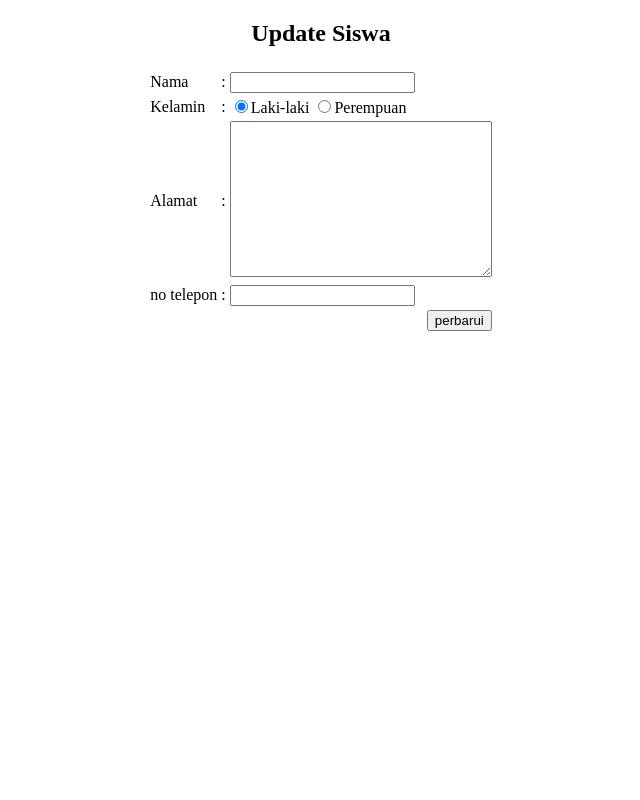
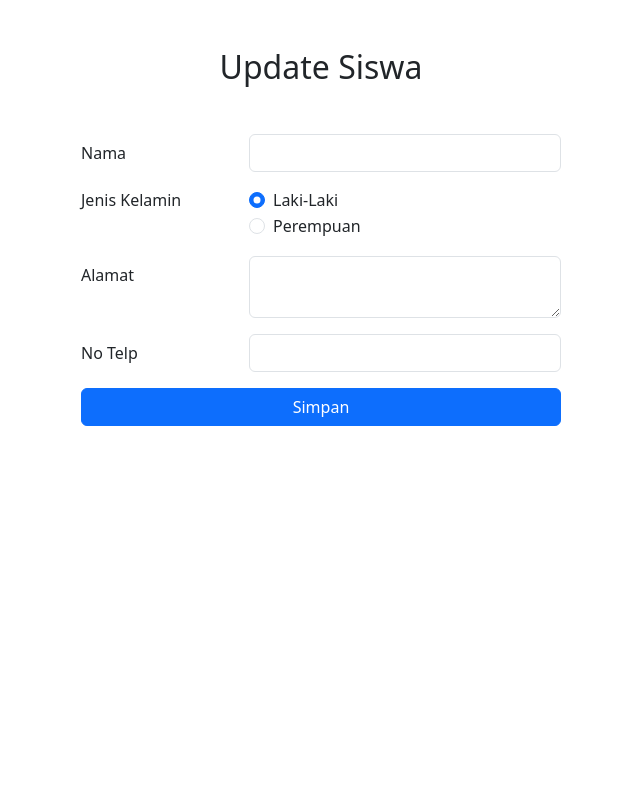
Before and after one commit to rawhx/Tugas6, a PHP site: page /update.php?id=1 in a window 1280 px wide. Shown: the whole page, without its empty margins (319-959 px from the left). Run offline with PHP 8.4, Linux system fonts and the light colour scheme; data that the repository does not hold is empty.

Commit message:
update styling

```diff
--- a/createb.php
+++ b/createb.php
@@ -1,6 +1,5 @@
 <?php
     include "koneksi.php";
-    if ($_POST['submit']) {
     $nama = $_POST['nama'];
     $kelamin = $_POST['kelamin'];
     $alamat = $_POST['alamat'];
@@ -13,4 +12,3 @@
     } catch (\Throwable $th) {
         echo "Error : $th";
     }
-    }
--- a/update.php
+++ b/update.php
@@ -13,50 +13,48 @@
     <meta http-equiv="X-UA-Compatible" content="IE=edge">
     <meta name="viewport" content="width=device-width, initial-scale=1.0">
     <title>Update</title>
+    <link href="https://cdn.jsdelivr.net/npm/bootstrap@5.3.3/dist/css/bootstrap.min.css" rel="stylesheet" integrity="sha384-QWTKZyjpPEjISv5WaRU9OFeRpok6YctnYmDr5pNlyT2bRjXh0JMhjY6hW+ALEwIH" crossorigin="anonymous">
 </head>
-<body>
-    <form action="updateb.php" method="POST">
-        <h2 style="text-align: center;">Update Siswa</h2>
-        <table align="center">
-            <tr>
+<body class="p-5 d-flex align-items-center" style="height: 100vh;flex-direction: column;">
+    <h2 style="text-align: center;" class="mb-5">Update Siswa</h2>
+    <form action="updateb.php" method="post" style="width: 30em;">
+        <div class="row mb-3">
+            <label for="nama" class="col-sm-4 col-form-label">Nama</label>
+            <div class="col-sm-8">
                 <input type="hidden" name="ID" value="<?php echo $data['ID']; ?>">
-            </tr>
-            <tr>
-                <td>Nama</td>
-                <td>:</td>
-                <td><input type="text" name="nama" value="<?= $data['Nama']?>"></td>
-            </tr>
-            <tr>
-                <td>Kelamin</td>
-                <td>:</td>
-                <td>
-                    <?php
-                        if ($data['Jenis_Kelamin'] == 0) { ?>
-                            <input type="radio" name="kelamin" value="0" checked>Laki-laki
-                            <input type="radio" name="kelamin" value="1">Perempuan
-                            <?php    } else { ?>
-                            <input type="radio" name="kelamin" value="0" >Laki-laki
-                            <input type="radio" name="kelamin" value="1" checked>Perempuan
-                    <?php    }
-                    ?>
-                </td>
-            </tr>
-            <tr>
-                <td>Alamat</td>
-                <td>:</td>
-                <td><textarea name="alamat" cols="30" rows="10"><?= $data['Alamat']?></textarea></td>
-            </tr>
-            <tr>
-                <td>no telepon</td>
-                <td>:</td>
-                <td><input type="number" name="no_telepon" id="" value="<?= $data['no_telepon']?>"></td>
-            </tr>
-            <tr>
-                <td colspan="3" style="text-align: right;">
-                    <input type="submit" value="perbarui" name="submit">
-                </td>
-            </tr>
-        </table>
+                <input type="text" name="nama" class="form-control" id="nama" value="<?php echo $data['Nama']; ?>" required>
+            </div>
+        </div>
+        <fieldset class="row mb-3">
+            <legend class="col-form-label col-sm-4 pt-0">Jenis Kelamin</legend>
+            <div class="col-sm-8">
+                <div class="form-check">
+                    <input class="form-check-input" type="radio" name="kelamin" id="kelamin1" value="0" <?php echo $data['Jenis_Kelamin'] == 0 ? "checked" : "" ?>>
+                    <label class="form-check-label" for="kelamin1">
+                        Laki-Laki
+                    </label>
+                </div>
+                <div class="form-check">
+                    <input class="form-check-input" type="radio" name="Jenis_Kelamin" id="kelamin2" value="1" <?php echo $data['Jenis_Kelamin'] == 1 ? "checked" : "" ?>>
+                    <label class="form-check-label" for="kelamin2">
+                        Perempuan
+                    </label>
+                </div>
+            </div>
+        </fieldset>
+        <div class="row mb-3">
+            <label for="alamat" class="col-sm-4 col-form-label">Alamat</label>
+            <div class="col-sm-8">
+                <textarea name="alamat" class="form-control" id="alamat" required><?= $data['Alamat']?></textarea>
+            </div>
+        </div>
+        <div class="row mb-3">
+            <label for="no_telepon" class="col-sm-4 col-form-label">No Telp</label>
+            <div class="col-sm-8">
+                <input name="no_telepon" class="form-control" id="no_telepon" type="text" value="<?= $data['no_telepon']?>" required>
+            </div>
+        </div>
+        <button type="submit" class="btn btn-primary col-sm-12">Simpan</button>
     </form>
 </body>
 </html>
--- a/updateb.php
+++ b/updateb.php
@@ -1,6 +1,5 @@
 <?php
     include "koneksi.php";
-    if ($_POST['submit']) {
     $id = $_POST['ID'];
     $nama = $_POST['nama'];
     $kelamin = $_POST['kelamin'];
@@ -14,5 +13,4 @@
     } catch (\Throwable $th) {
         echo "Error : $th";
     }
-    }
 ?>
```
Also changed, not shown: create.php (+40 -33 lines). Lines whose indentation alone changed are shown as unchanged.
